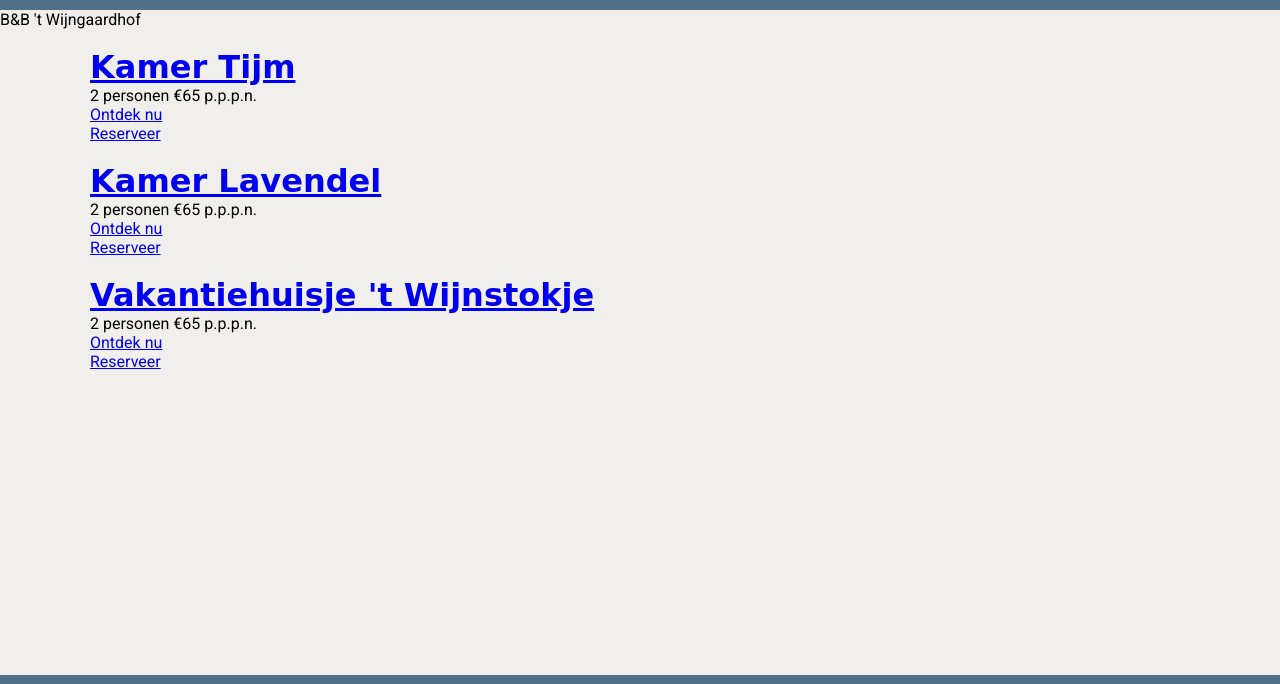
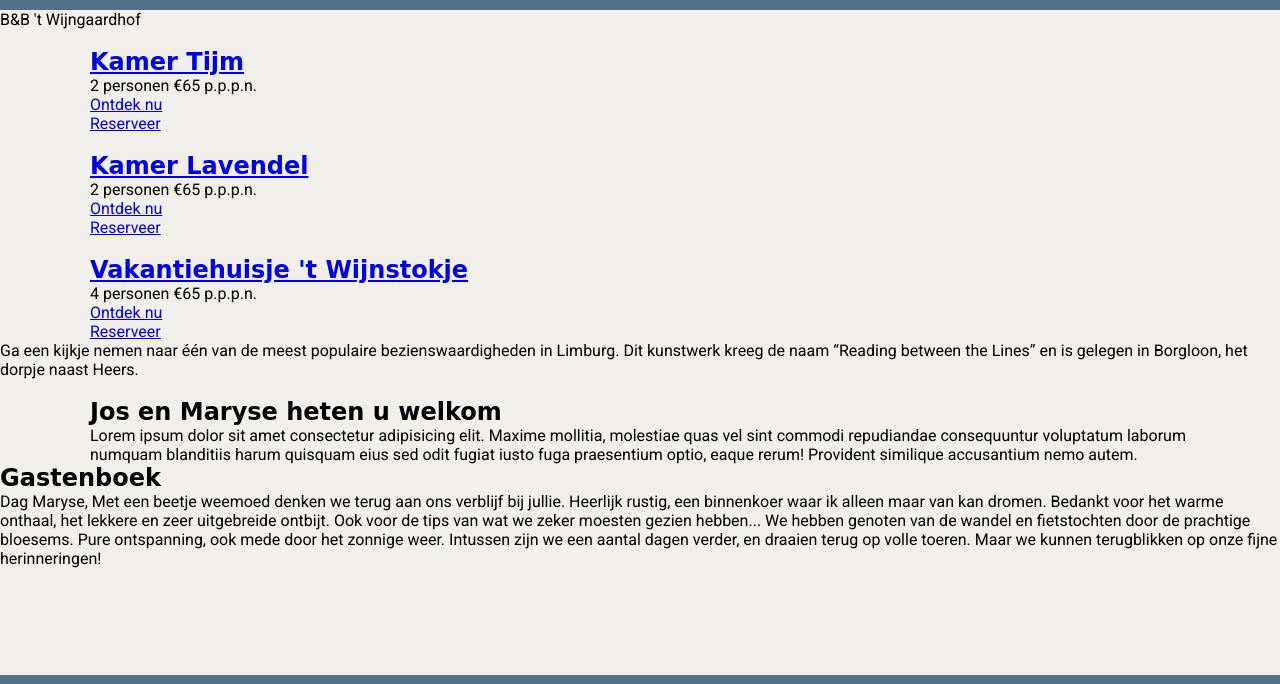
Before and after one commit to nicoophetnet/FUW-Case-Savanna-Nico, a plain HTML site: page index.html in a window 1280 px wide. Shown: the part 75-759 px from the top of the page. Drawn offline with Linux system fonts and the light colour scheme; a web font is replaced by a local one.

Commit message:
html aangevuld + submenu items aangepast

```diff
--- a/index.html
+++ b/index.html
@@ -34,18 +34,18 @@
                 >Informatie <i class="fa-solid fa-angle-down"></i
               ></a>
               <div class="menu dropdown">
-                <a href="fruitstreek.html"
+                <a href="informatie.html/#fruitstreek"
                   ><div class="dropdown-item">Fruitstreek</div></a
                 >
-                <a href="ontbijt.html"
+                <a href="informatie.html/#ontbijt"
                   ><div class="dropdown-item">Ontbijt</div></a
                 >
 
-                <a href="bezienswaardigheden.html"
+                <a href="informatie.html/#bezienswaardigheden"
                   ><div class="dropdown-item">Bezienswaardigheden</div></a
                 >
 
-                <a href="routesenfietsverhuur.html"
+                <a href="informatie.html/#routesenfietsverhuur"
                   ><div class="dropdown-item">Routes en fietsverhuur</div></a
                 >
               </div>
@@ -63,7 +63,7 @@
       <div class="container">
         <div class="kamerkaart">
           <a href="kamers.html"><img src="" alt="" /></a>
-          <a href="kamers.html"><h1>Kamer Tijm</h1></a>
+          <a href="kamers.html"><h2>Kamer Tijm</h2></a>
           <span>2 personen</span>
           <span>€65 p.p.p.n.</span>
           <a href="kamers.html"><div class="button">Ontdek nu</div></a>
@@ -71,7 +71,7 @@
         </div>
         <div class="kamerkaart">
           <a href="kamers.html"><img src="" alt="" /></a>
-          <a href="kamers.html"><h1>Kamer Lavendel</h1></a>
+          <a href="kamers.html"><h2>Kamer Lavendel</h2></a>
           <span>2 personen</span>
           <span>€65 p.p.p.n.</span>
           <a href="kamers.html"><div class="button">Ontdek nu</div></a>
@@ -79,13 +79,44 @@
         </div>
         <div class="kamerkaart">
           <a href="kamers.html"><img src="" alt="" /></a>
-          <a href="kamers.html"><h1>Vakantiehuisje 't Wijnstokje</h1></a>
-          <span>2 personen</span>
+          <a href="kamers.html"><h2>Vakantiehuisje 't Wijnstokje</h2></a>
+          <span>4 personen</span>
           <span>€65 p.p.p.n.</span>
           <a href="kamers.html"><div class="button">Ontdek nu</div></a>
           <a href="reserveren.html"><div class="button">Reserveer</div></a>
         </div>
       </div>
+      <div class="infobanner">
+        <span
+          >Ga een kijkje nemen naar één van de meest populaire
+          bezienswaardigheden in Limburg. Dit kunstwerk kreeg de naam “Reading
+          between the Lines” en is gelegen in Borgloon, het dorpje naast Heers.
+        </span>
+      </div>
+      <section class="welkom container">
+        <img src="" alt="" />
+        <h1>Jos en Maryse heten u welkom</h1>
+        <p>
+          Lorem ipsum dolor sit amet consectetur adipisicing elit. Maxime
+          mollitia, molestiae quas vel sint commodi repudiandae consequuntur
+          voluptatum laborum numquam blanditiis harum quisquam eius sed odit
+          fugiat iusto fuga praesentium optio, eaque rerum! Provident similique
+          accusantium nemo autem.
+        </p>
+      </section>
+      <section class="gastenboek">
+        <h2>Gastenboek</h2>
+        <p>
+          Dag Maryse, Met een beetje weemoed denken we terug aan ons verblijf
+          bij jullie. Heerlijk rustig, een binnenkoer waar ik alleen maar van
+          kan dromen. Bedankt voor het warme onthaal, het lekkere en zeer
+          uitgebreide ontbijt. Ook voor de tips van wat we zeker moesten gezien
+          hebben... We hebben genoten van de wandel en fietstochten door de
+          prachtige bloesems. Pure ontspanning, ook mede door het zonnige weer.
+          Intussen zijn we een aantal dagen verder, en draaien terug op volle
+          toeren. Maar we kunnen terugblikken op onze fijne herinneringen!
+        </p>
+      </section>
     </div>
     <footer class="bg-blue">
       <div class="container flex footer">
```
